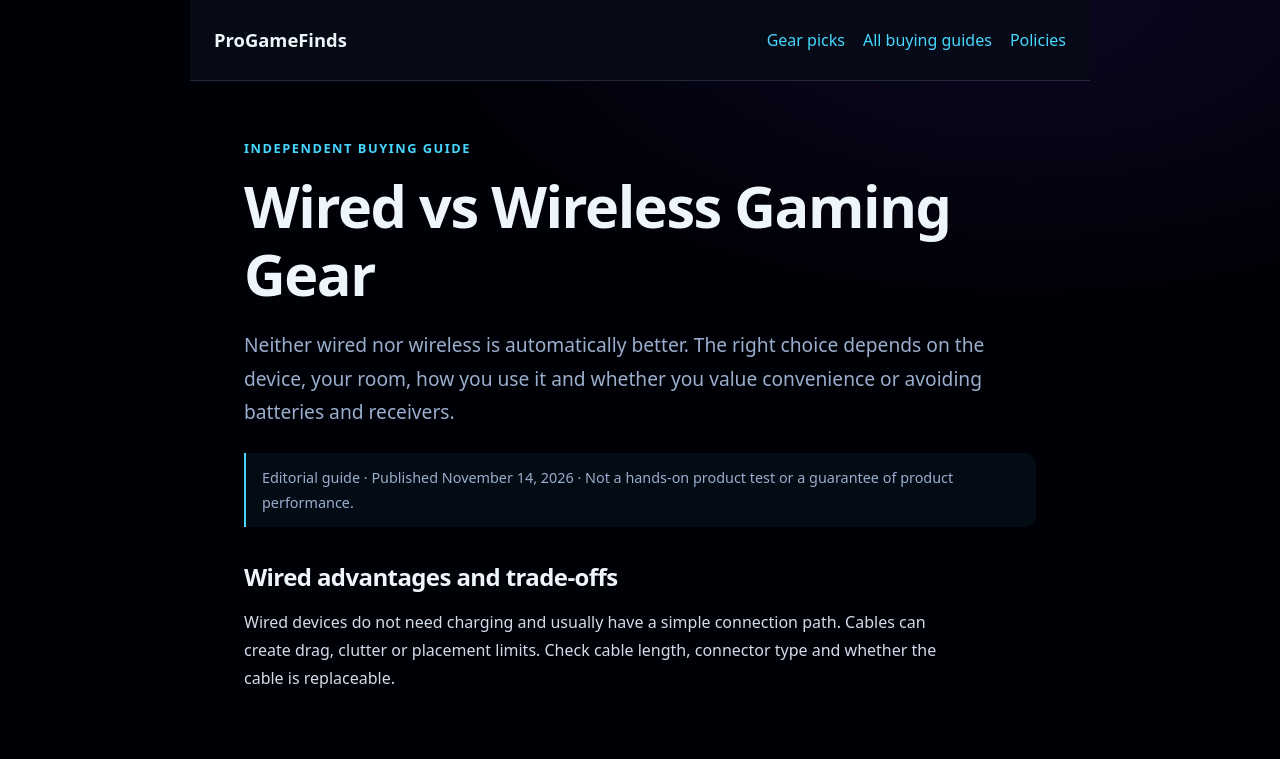
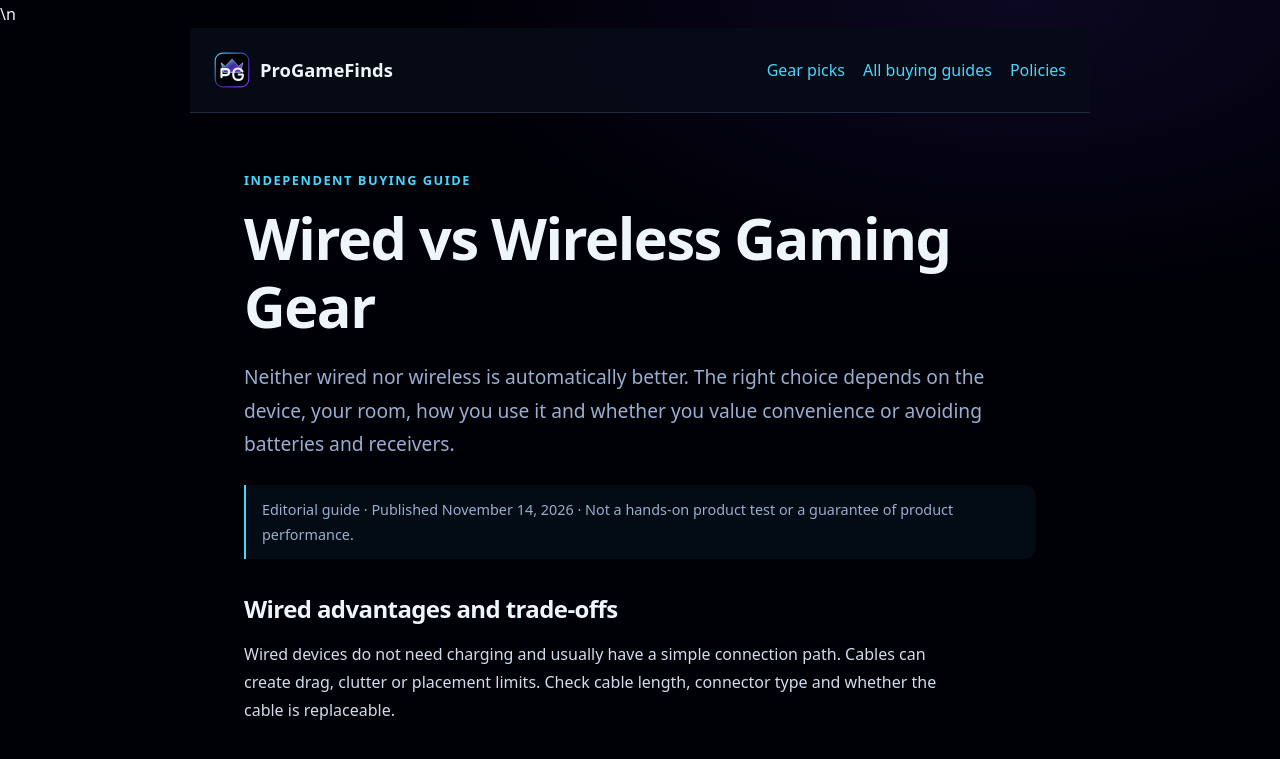
Before and after one commit to abdullahkayanillc-blip/ProGameFinds.Online, a plain HTML site: page guides/wired-vs-wireless-gaming-gear.html in a window 1280 px wide. Shown: the top 759 px of the page. Drawn offline with Linux system fonts and the light colour scheme.

Commit message:
Apply ProGameFinds brand mark and browser theme to guide

```diff
--- a/guides/wired-vs-wireless-gaming-gear.html
+++ b/guides/wired-vs-wireless-gaming-gear.html
@@ -4,7 +4,7 @@
 <meta charset="utf-8">
 <meta name="viewport" content="width=device-width,initial-scale=1">
 <meta name="color-scheme" content="dark">
-<meta name="theme-color" content="#07111F">
+<meta name="theme-color" content="#000007">
 <title>Wired vs Wireless Gaming Gear | ProGameFinds</title>
 <meta name="description" content="Compare cable management, battery life, receiver placement, convenience and connection requirements.">
 <link rel="canonical" href="https://progamefinds.online/guides/wired-vs-wireless-gaming-gear.html">
@@ -14,7 +14,7 @@
 <meta property="og:description" content="Compare cable management, battery life, receiver placement, convenience and connection requirements.">
 <meta property="og:url" content="https://progamefinds.online/guides/wired-vs-wireless-gaming-gear.html">
 <meta name="twitter:card" content="summary">
-<link rel="stylesheet" href="/guide.css">
+<link rel="icon" type="image/svg+xml" href="/assets/favicon.svg">\n<link rel="stylesheet" href="/guide.css">
 <script type="application/ld+json">
 {
  "@context":"https://schema.org",
@@ -29,7 +29,7 @@
 </script>
 </head>
 <body>
-<header><a class="brand" href="/">ProGameFinds</a><nav><a href="/#categories">Gear picks</a><a href="/#guides">All buying guides</a><a href="/#policies">Policies</a></nav></header>
+<header><a class="brand" href="/"><img src="/assets/favicon.svg" alt="" width="36" height="36"><span>ProGameFinds</span></a><nav><a href="/#categories">Gear picks</a><a href="/#guides">All buying guides</a><a href="/#policies">Policies</a></nav></header>
 <main>
 <p class="eyebrow">Independent buying guide</p>
 <h1>Wired vs Wireless Gaming Gear</h1>
```
